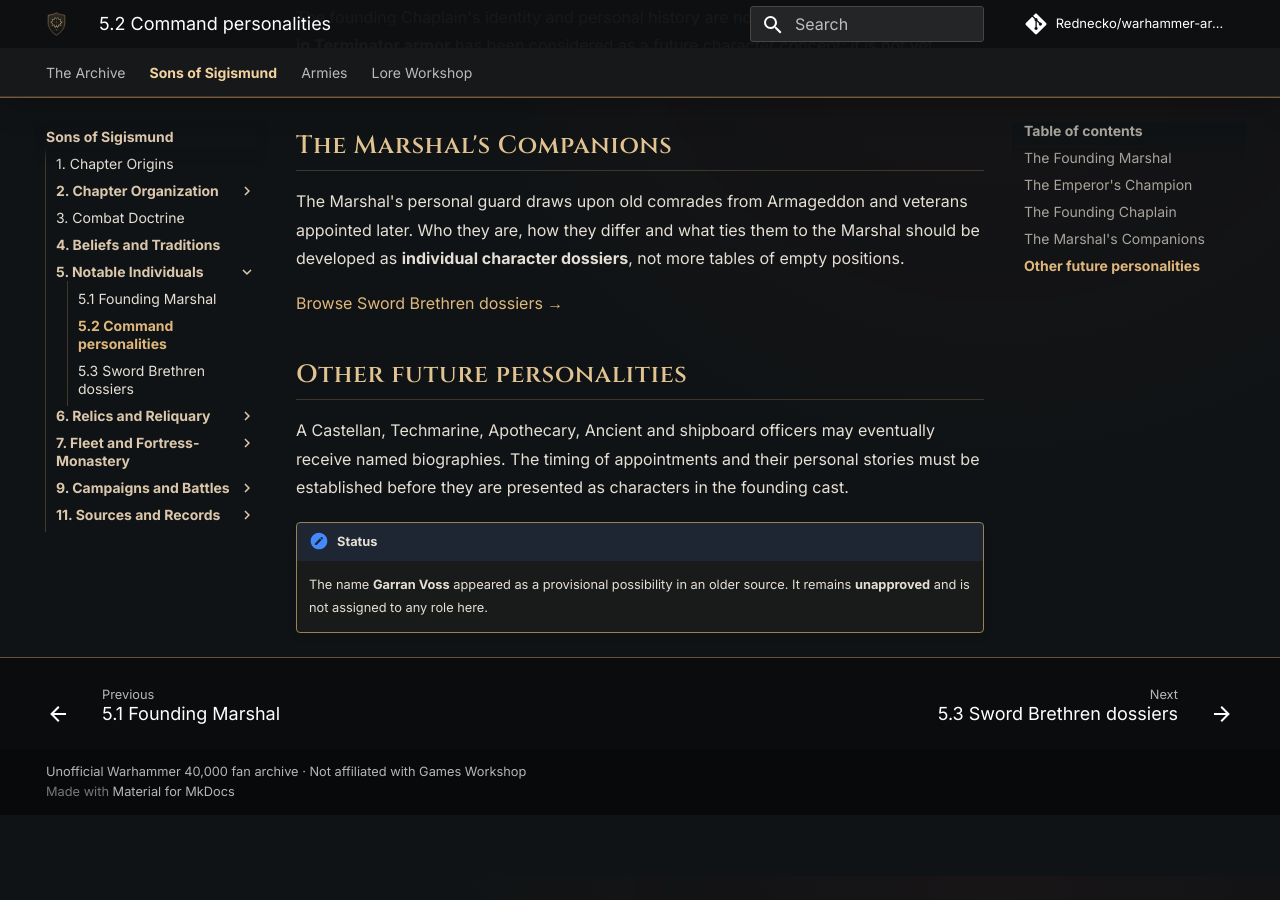
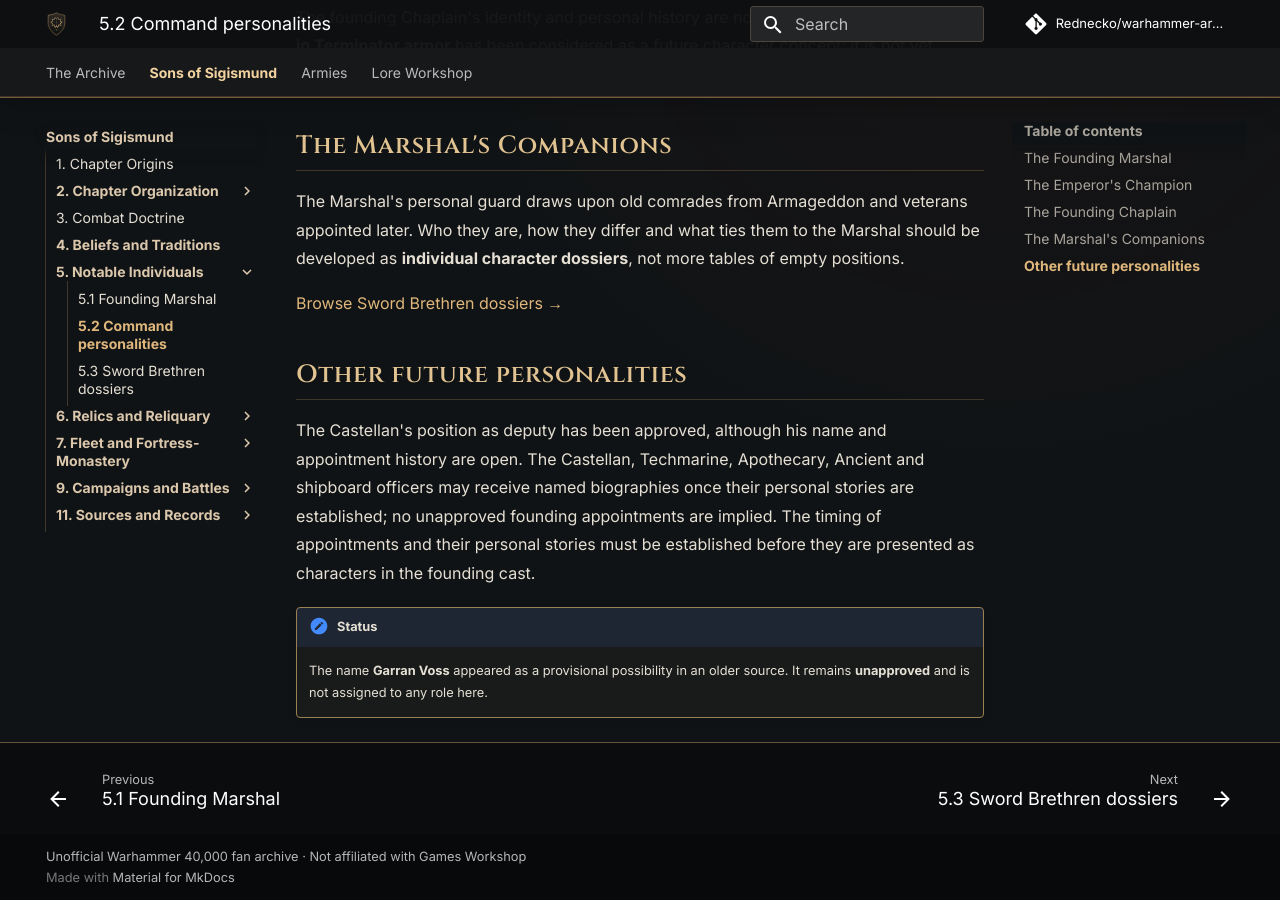
Before and after one commit to Rednecko/warhammer-archives, an MkDocs documentation site: the page built from docs/sons-of-sigismund/characters/command-household.md, in a window 1280 px wide and 900 px high, scrolled down 924 px. Built offline with MkDocs 1.6.1 and Material for MkDocs 9.7.7, drawn with Linux system fonts in a browser that asks for light colours; comment, search, counter and statistics services are not loaded; before the commit the page ends 1739 px from its top, so only the background shows below that.

Commit message:
Remove outdated squad-size and Castellan status wording

```diff
--- a/docs/sons-of-sigismund/characters/command-household.md
+++ b/docs/sons-of-sigismund/characters/command-household.md
@@ -26,7 +26,7 @@ The Marshal's personal guard draws upon old comrades from Armageddon and veteran
 
 ## Other future personalities
 
-A Castellan, Techmarine, Apothecary, Ancient and shipboard officers may eventually receive named biographies. The timing of appointments and their personal stories must be established before they are presented as characters in the founding cast.
+The Castellan's position as deputy has been approved, although his name and appointment history are open. The Castellan, Techmarine, Apothecary, Ancient and shipboard officers may receive named biographies once their personal stories are established; no unapproved founding appointments are implied. The timing of appointments and their personal stories must be established before they are presented as characters in the founding cast.
 
 !!! note "Status"
     The name **Garran Voss** appeared as a provisional possibility in an older source. It remains **unapproved** and is not assigned to any role here.
```
